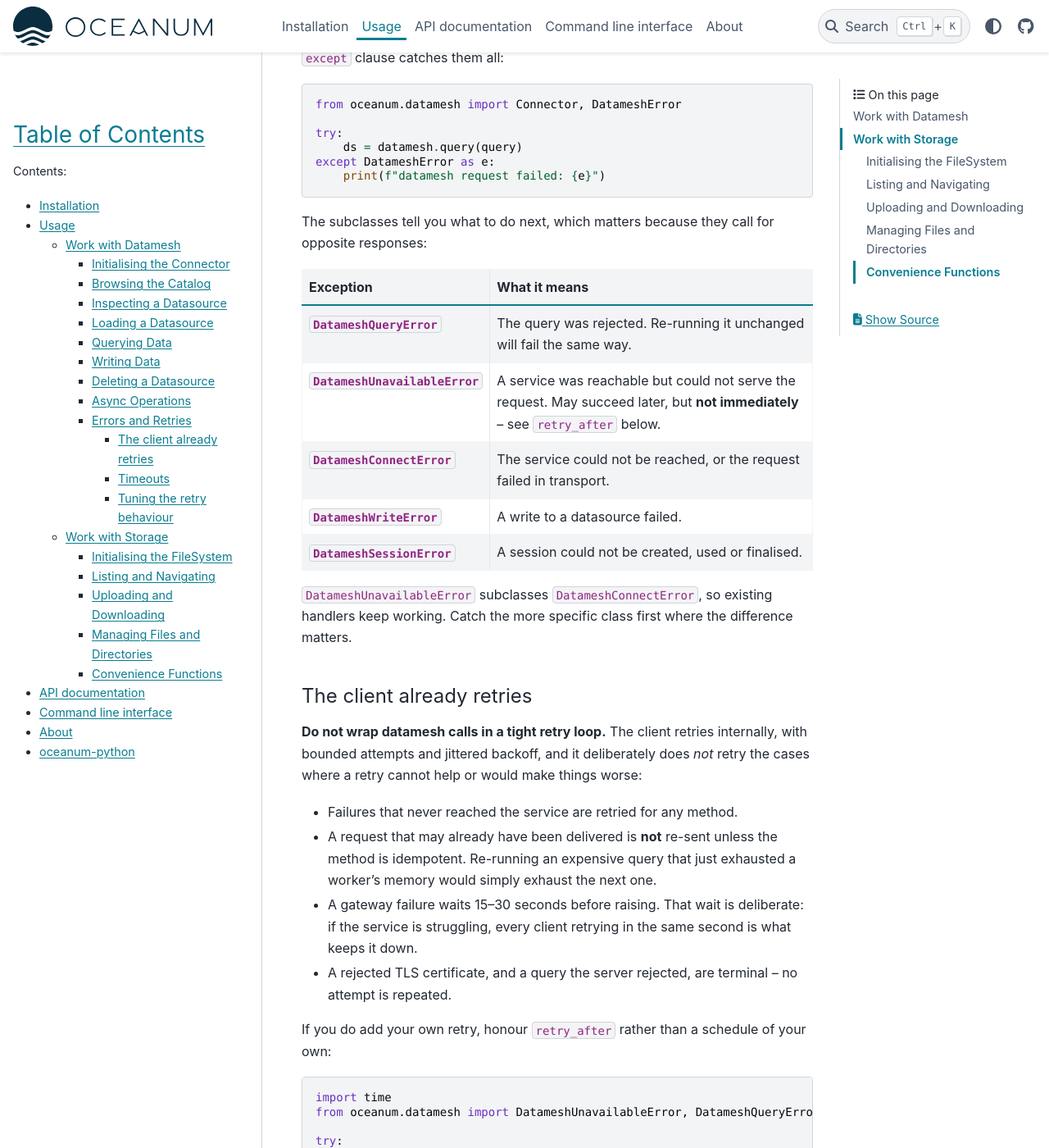
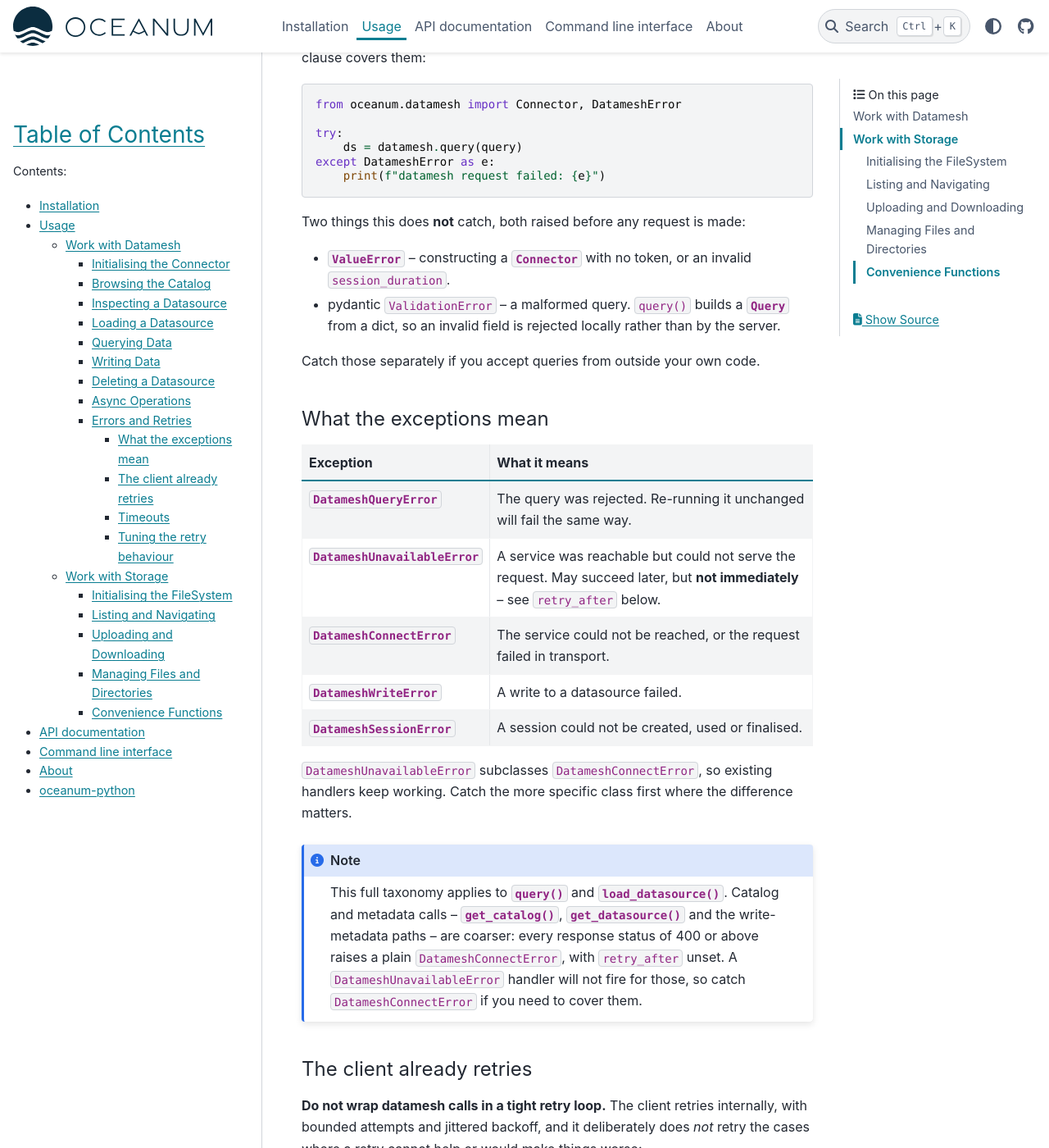
Before and after one commit to oceanum-io/oceanum-python, a Sphinx documentation site: the page built from docs/usage.rst, in a window 1280 px wide and 1400 px high, scrolled down 6953 px. Shown: the whole window at 82% size. Built offline with Sphinx 7.4.7 and the PyData theme 0.15.4, drawn with Linux system fonts in a browser that asks for light colours; some of the changed text lies outside the part shown.

Commit message:
docs: correct the retry section — it described the query path as client-wide
High-effort review of the previous commit found seven places where the
documented contract did not match the client. Each verified against the code
before fixing.

The serious one: the page told readers to catch DatameshUnavailableError and
honour its retry_after, but that class is only ever raised on the query/stage
path. Everything else funnels through _validate_response, which raises a plain
DatameshConnectError for every status >= 400 -- so a 503 from get_catalog()
gives DatameshConnectError with retry_after None, and the recommended handler
never fires. Verified:

    get_catalog() 503 -> DatameshConnectError | Unavailable? False | retry_after = None

Now scoped explicitly, with a note saying what the catalog and metadata paths
raise instead.

Also:

- "Every error inherits from DatameshError" was false. Connector() with no
  token raises ValueError, and a malformed query dict raises pydantic
  ValidationError before any request is made -- the single most common failure
  a caller will hit. Both now called out.
- "A gateway failure waits 15-30 s before raising" is true only on the query
  path. Catalog and metadata calls back off between attempts and then raise
  immediately, so a caller's own loop around those can run hot. Said so.
- Retry-After is documented as having a floor; it also has a 120 s ceiling, and
  that capped value is what e.retry_after reports. A server asking for 900 is
  reported as 120, so a caller honouring it returns 13 minutes early.
- "Lowering the chunk timeout makes the client ask for the chunk again" was
  stale, carried over from the removed retry-on-read-timeout behaviour. A read
  timeout is not retried; the read is abandoned on the first one.
- DATAMESH_CHUNK_BUDGET was missing from the timeouts table although the prose
  named it, hiding that setting it to "None" also disables the chunk read
  timeout.
- time.sleep(e.retry_after) is unguarded, and becomes TypeError the moment a
  reader widens the handler to cover the paths where retry_after is None.

api.rst had no findings.

Co-Authored-By: Claude Opus 5 <noreply@anthropic.com>
Claude-Session: https://claude.ai/code/session_01Nx56UdxnSLBTazf2ZPwmUz

```diff
--- a/docs/usage.rst
+++ b/docs/usage.rst
@@ -310,9 +310,8 @@ in asynchronous workflows::
 Errors and Retries
 ~~~~~~~~~~~~~~~~~~
 
-Every error raised by the datamesh client inherits from
-:class:`~oceanum.datamesh.DatameshError`, so one ``except`` clause catches them
-all::
+Errors raised by datamesh *requests* inherit from
+:class:`~oceanum.datamesh.DatameshError`, so one ``except`` clause covers them::
 
     from oceanum.datamesh import Connector, DatameshError
 
@@ -321,8 +320,18 @@ all::
     except DatameshError as e:
         print(f"datamesh request failed: {e}")
 
-The subclasses tell you what to do next, which matters because they call for
-opposite responses:
+Two things this does **not** catch, both raised before any request is made:
+
+* :class:`ValueError` -- constructing a :class:`~oceanum.datamesh.Connector`
+  with no token, or an invalid ``session_duration``.
+* pydantic ``ValidationError`` -- a malformed query. ``query()`` builds a
+  :class:`~oceanum.datamesh.Query` from a dict, so an invalid field is rejected
+  locally rather than by the server.
+
+Catch those separately if you accept queries from outside your own code.
+
+What the exceptions mean
+^^^^^^^^^^^^^^^^^^^^^^^^
 
 .. list-table::
    :widths: 28 72
@@ -346,6 +355,17 @@ opposite responses:
 handlers keep working. Catch the more specific class first where the difference
 matters.
 
+.. note::
+
+   This full taxonomy applies to :meth:`~oceanum.datamesh.Connector.query` and
+   :meth:`~oceanum.datamesh.Connector.load_datasource`. Catalog and metadata
+   calls -- :meth:`~oceanum.datamesh.Connector.get_catalog`,
+   :meth:`~oceanum.datamesh.Connector.get_datasource` and the write-metadata
+   paths -- are coarser: every response status of 400 or above raises a plain
+   ``DatameshConnectError``, with ``retry_after`` unset. A
+   ``DatameshUnavailableError`` handler will not fire for those, so catch
+   ``DatameshConnectError`` if you need to cover them.
+
 The client already retries
 ^^^^^^^^^^^^^^^^^^^^^^^^^^
 
@@ -357,9 +377,11 @@ internally, with bounded attempts and jittered backoff, and it deliberately does
 * A request that may already have been delivered is **not** re-sent unless the
   method is idempotent. Re-running an expensive query that just exhausted a
   worker's memory would simply exhaust the next one.
-* A gateway failure waits 15--30 seconds before raising. That wait is
-  deliberate: if the service is struggling, every client retrying in the same
-  second is what keeps it down.
+* On the query path, a gateway failure waits 15--30 seconds before raising.
+  That wait is deliberate: if the service is struggling, every client retrying
+  in the same second is what keeps it down. Catalog and metadata calls are not
+  paced this way -- they back off between attempts (up to 15 s) and then raise
+  immediately, so a loop of your own around those can run hot.
 * A rejected TLS certificate, and a query the server rejected, are terminal --
   no attempt is repeated.
 
@@ -374,12 +396,13 @@ your own::
     except DatameshQueryError:
         raise                                   # the query is wrong; fix it
     except DatameshUnavailableError as e:
-        time.sleep(e.retry_after)               # seconds; typically ~300
+        time.sleep(e.retry_after or 300)        # may be None on other paths
         ds = datamesh.query(query)
 
 ``retry_after`` is present on every datamesh exception, defaulting to ``None``.
-``None`` means the client has no opinion -- it does **not** mean "retry now".
-``DatameshUnavailableError`` also carries ``status_code``.
+``None`` means the client has no opinion -- it does **not** mean "retry now", so
+guard the sleep as above. ``DatameshUnavailableError`` also carries
+``status_code``.
 
 One case deserves care: if a request exceeded what a single worker can process,
 it is reported as unavailable and **will fail again however long you wait**. The
@@ -415,9 +438,14 @@ variable. Setting one to ``"None"`` disables it.
    * - ``DATAMESH_DOWNLOAD_TIMEOUT``
      - 900
      - Downloading a query result
+   * - ``DATAMESH_CHUNK_BUDGET``
+     - 900
+     - The platform's own budget for generating one zarr chunk. Not a timeout
+       itself -- it is the anchor the chunk read timeout is derived from.
    * - ``DATAMESH_CHUNK_READ_TIMEOUT``
      - 1020
-     - One zarr chunk (``DATAMESH_CHUNK_BUDGET`` + 120)
+     - One zarr chunk. Defaults to ``DATAMESH_CHUNK_BUDGET`` + 120, so setting
+       the budget to ``"None"`` disables this timeout too.
    * - ``DATAMESH_CHUNK_WRITE_TIMEOUT``
      - 600
      - Writing one zarr chunk
@@ -426,9 +454,11 @@ variable. Setting one to ``"None"`` disables it.
      - Datasource writes
 
 A chunk read can legitimately block for the whole server-side generation of that
-chunk, which is why its timeout is derived from ``DATAMESH_CHUNK_BUDGET`` (900)
-rather than picked independently. Lowering it below the budget causes the client
-to give up on work the platform is still doing, and to ask for it again.
+chunk, which is why its timeout is derived from the chunk budget rather than
+picked independently. Lowering it below the budget makes the client give up on
+work the platform is still doing: the read is abandoned with a
+``DatameshConnectError`` on the first timeout, because a read timeout is not
+retried.
 
 Tuning the retry behaviour
 ^^^^^^^^^^^^^^^^^^^^^^^^^^
@@ -449,7 +479,8 @@ Tuning the retry behaviour
      - Base wait before re-attempting or raising on a gateway failure; jittered.
    * - ``DATAMESH_GATEWAY_RETRY_MIN``
      - 5
-     - Floor applied to a server-supplied ``Retry-After``.
+     - Floor applied to a server-supplied ``Retry-After``. A server value is
+       also capped at 120 s, so a longer one is reported and honoured as 120.
    * - ``DATAMESH_UNAVAILABLE_RETRY_AFTER``
      - 300
      - ``retry_after`` reported when the server gives no guidance.
```
